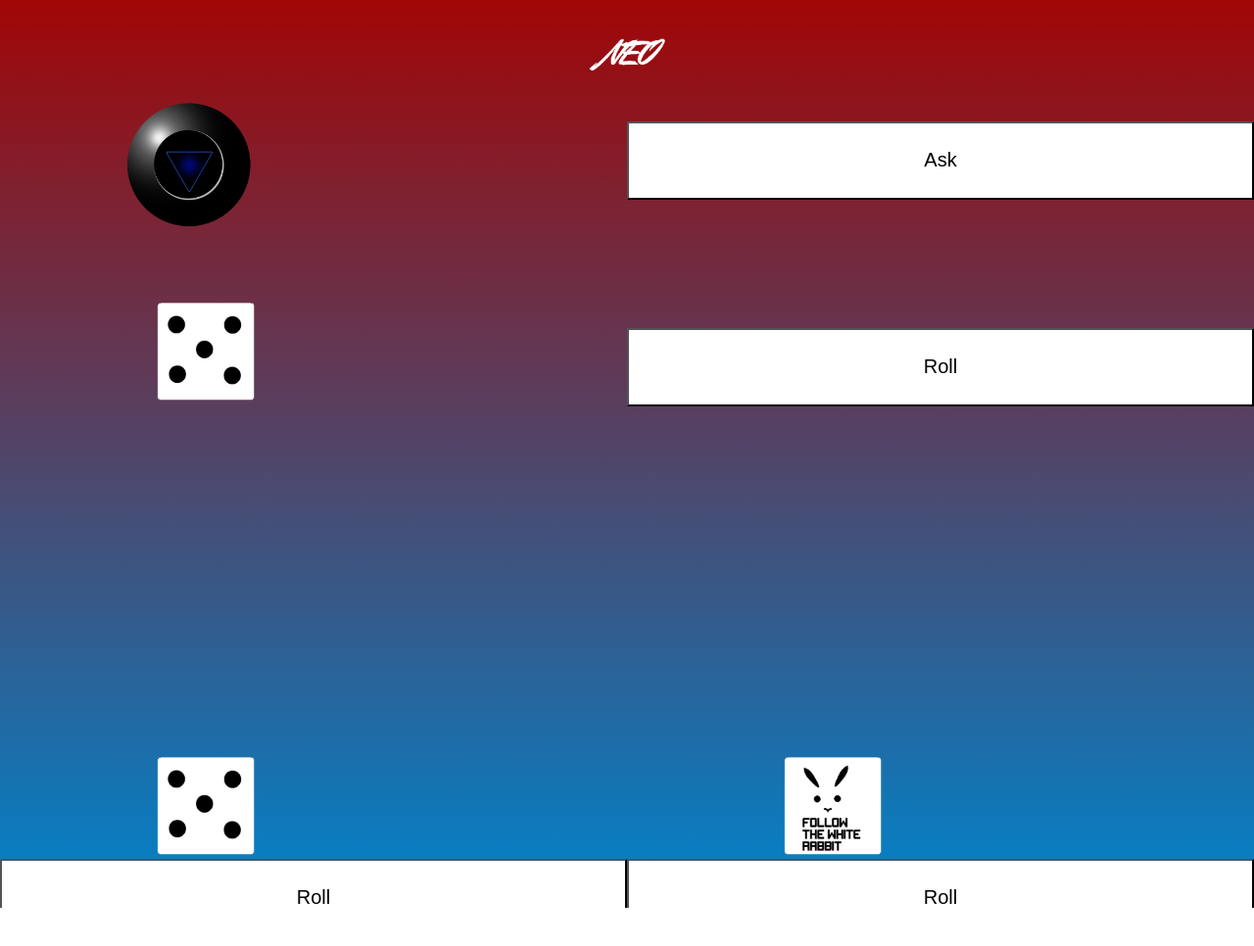
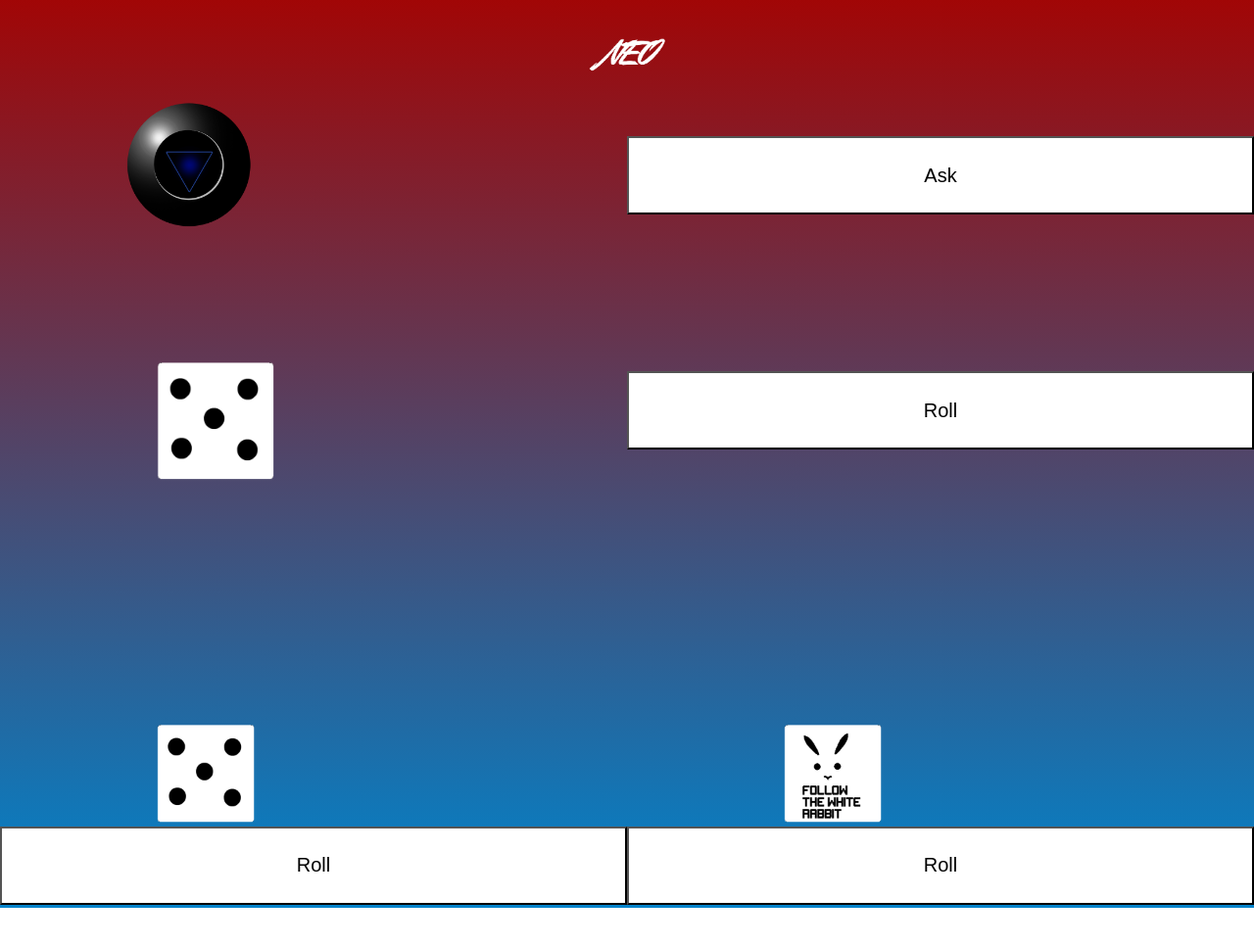
Before and after one commit to Exsandoval/Exsandoval.github.io, a PHP site: page / in a window 1280 px wide. Shown: the top 966 px of the page at 98% size. Run offline with PHP 8.4, Linux system fonts and the light colour scheme.

Commit message:
update.css

```diff
--- a/app.css
+++ b/app.css
@@ -13,12 +13,13 @@ div{
   width:80px;
 }
 .btn-container{
-  height:16vh;
+  height:13vh;
   width:50vw;
 }
 .btn-container1{
-  height:40vh;
+  height:35vh;
   width:50vw;
+  margin-top:70px;
 }
 .contentcontainer{
   flex-flow:row wrap;
@@ -40,8 +41,8 @@ html,body{
 .dice{
   margin-left:25%;
   position: relative;
-  height:100px;
-  width:100px;
+  height:120px;
+  width:120px;
 }
 .dice1{
   margin-left:25%;
@@ -130,7 +131,7 @@ html,body{
 }
 .numberdice1container{
   width:50vw;
-  height:45vh;
+  height:30vh;
 }
 .numberdice2container{
   width:50vw;
```
